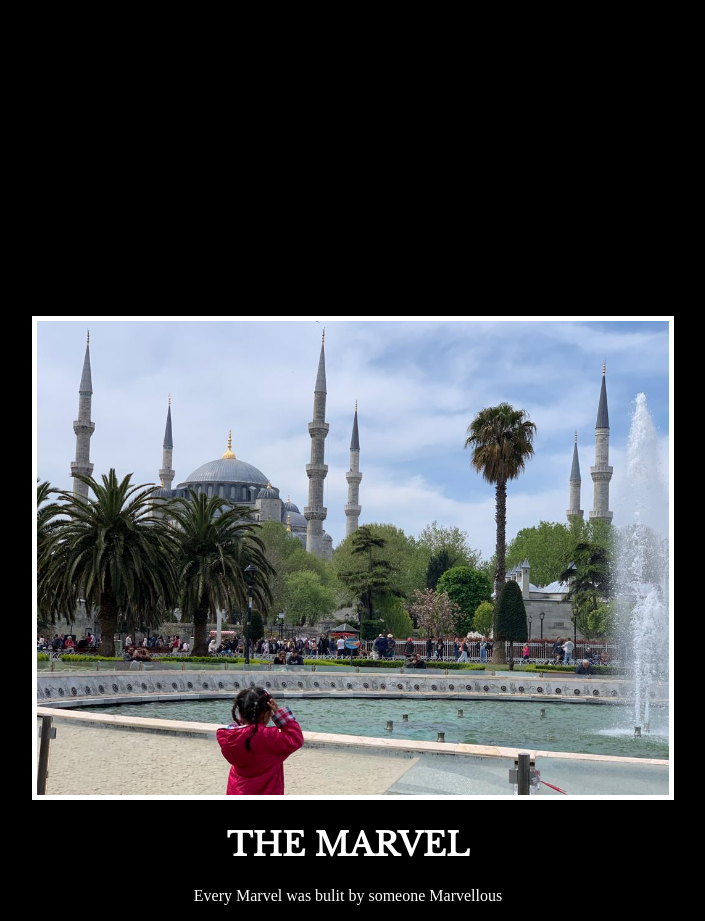
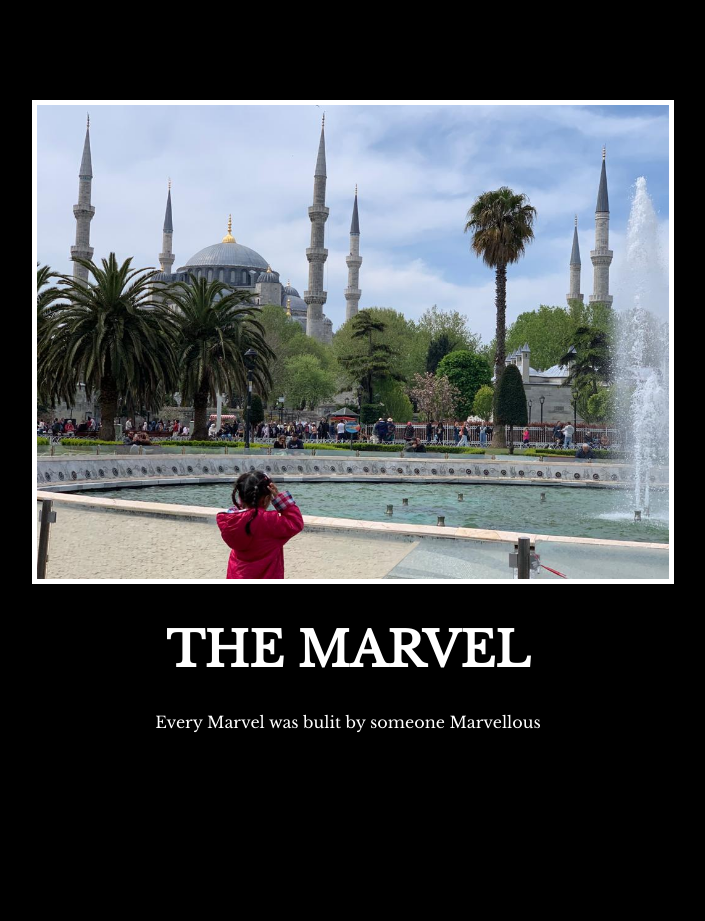
Before and after one commit to ferdaous88/Motivational-meme-website, a plain HTML site: page index.html in a window 1280 px wide. Shown: the whole page, without its empty margins (292-997 px from the left). After the commit the page ends 800 px from the top, so only its background shows below. Drawn offline with nearby package versions, Linux system fonts and the light colour scheme.

Commit message:
Add files via upload

```diff
--- a/style.css
+++ b/style.css
@@ -5,17 +5,16 @@ div{
 
     width: 50%;
     margin-left: 25%;
-    margin-top: 25%;
+    margin-top: 100px;
+    font-family: 'Libre Baskerville', serif;
+    color: white;
+    text-align: center;
 }
 img{
     width: 100%;
     border: white solid 5px;
 }
 h1{
-    font-family: 'Libre Baskerville', serif;
     text-transform: uppercase;
+    font-size: 3rem;
 }
-.text{
-    color: white;
-    text-align: center;
-}
```
